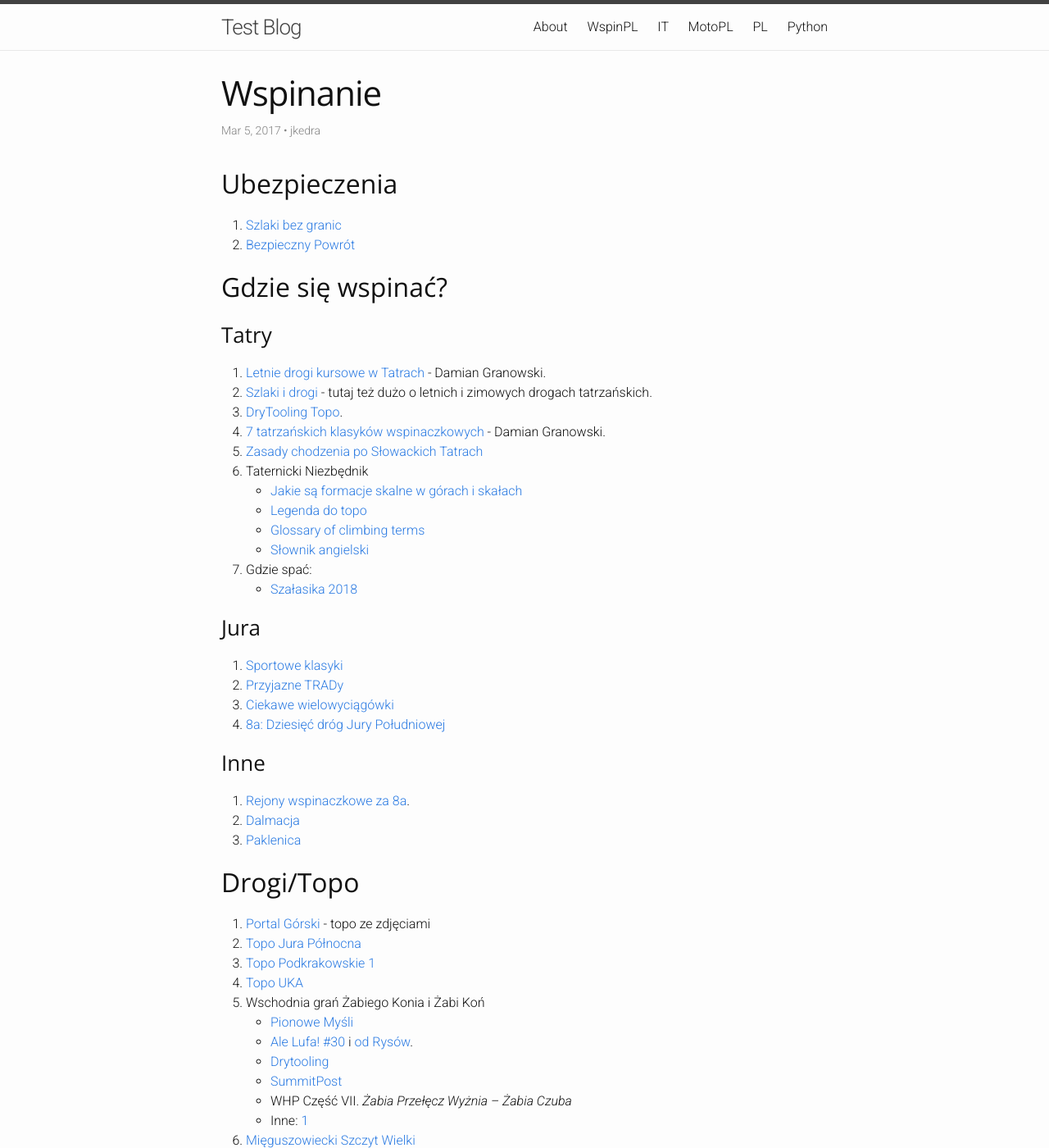
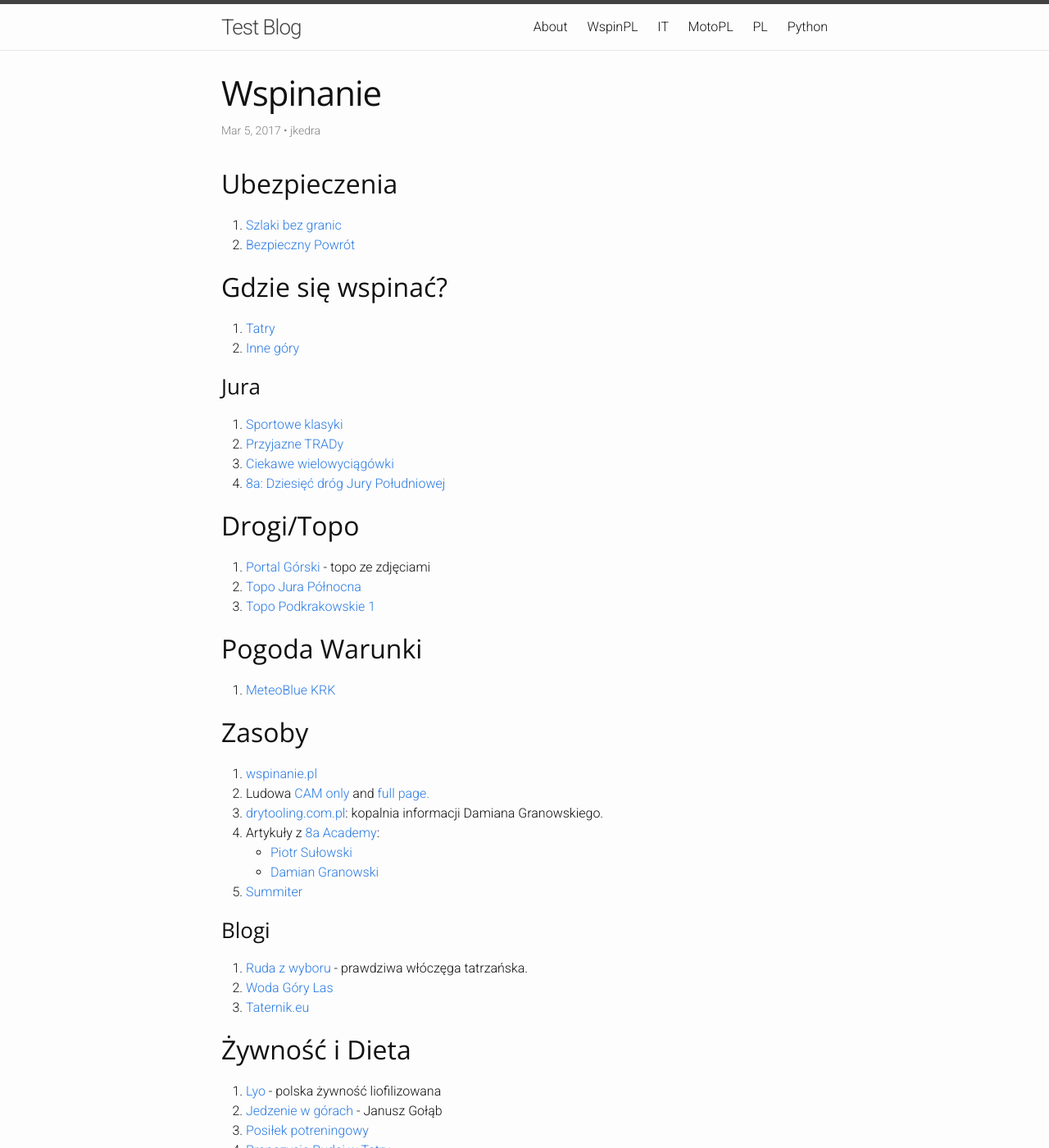
Before and after one commit to jkedra/jkedra.github.io, a Jekyll site: the page built from _posts/2017-03-05-wspinanie.md, in a window 1280 px wide and 1400 px high. Shown: the whole window at 82% size. Built offline with Jekyll 4.4.1, drawn with Linux system fonts in a browser that asks for light colours; some of the changed text lies outside the part shown.

Commit message:
climb resources rewrite

```diff
--- a/_posts/2017-03-05-wspinanie.md
+++ b/_posts/2017-03-05-wspinanie.md
@@ -18,22 +18,8 @@ categories: climb
 
 ## Gdzie się wspinać?
 
-### Tatry
-
-1. [Letnie drogi kursowe w Tatrach][gran-tatr-let1] -
-    Damian Granowski.
-2. [Szlaki i drogi](http://szlakiidrogi.pl/) -
-    tutaj też dużo o letnich i zimowych drogach tatrzańskich.
-3. [DryTooling Topo][dt-topo-tatry].
-4. [7 tatrzańskich klasyków wspinaczkowych][8a-topo-tatry] - Damian Granowski.
-5. [Zasady chodzenia po Słowackich Tatrach](http://www.gory.info/artyk.php?id=182)
-6. Taternicki Niezbędnik
-   * [Jakie są formacje skalne w górach i skałach][dt-formacje]
-   * [Legenda do topo][dt-topo-legenda]
-   * [Glossary of climbing terms](we:)
-   * [Słownik angielski](http://drytooling.com.pl/serwis/art/artykuly/1341-slownik-wspinaczkowy-ang-pol)
-7. Gdzie spać:
-    * [Szałasika 2018](http://pza.org.pl/news/news-pza/baza-tatrzanska-pza-lato-2018)
+1. [Tatry](/climb/tatry.html)
+2. [Inne góry](/climb/inne-gory.html)
 
 ### Jura
 
@@ -42,60 +28,16 @@ categories: climb
 3. [Ciekawe wielowyciągówki](http://winterclimb.com/hydepark/item/73-ciekawe-wielowyciagowki-jura-sokoly)
 4. [8a: Dziesięć dróg Jury Południowej][8a-10-drog-jury-s]
 
-### Inne
-
-1. [Rejony wspinaczkowe za 8a][8a-rejony].
-2. [Dalmacja](http://dalmatiaclimbing.com/)
-3. [Paklenica](http://www.paklenica-croatia.com/)
-
 
 ## Drogi/Topo
 
 1. [Portal Górski](http://topo.portalgorski.pl/) - topo ze zdjęciami
 2. [Topo Jura Północna](http://topojura.dz.pl/)
 3. [Topo Podkrakowskie 1](http://climbing.ovh.org/index.html)
-4. [Topo UKA](http://topo.uka.pl/content/topo/morskie_oko/morskie_oko.php)
-5. Wschodnia grań Żabiego Konia i Żabi Koń
-    * [Pionowe Myśli](http://pionowemysli.pl/topotatry/zabi-kon-wschodnia-gran/)
-    * [Ale Lufa! #30](https://www.youtube.com/watch?v=ZBamuYEuJ30) i [od Rysów](https://www.youtube.com/watch?v=Cv7lHlp5CMQ).
-    * [Drytooling](http://drytooling.com.pl/baza/gory/6442-zabi-kon)
-    * [SummitPost](http://www.summitpost.org/zabi-kon/501224)
-    * WHP Część VII. *Żabia Przełęcz Wyżnia – Żabia Czuba*
-    * Inne: [1](http://footsteps.cba.pl/zabi-kon-grania/)
-6. [Mięguszowiecki Szczyt Wielki](/climb/msw.html)
-8. Wielki Młynarzowy Żleb
-    * [Drytooling](http://drytooling.com.pl/baza/topo/lodospady/biala-woda/5928-wielki-mlynarzowy-zleb)
-    * [Zipi](http://zipi-tatry.eu/16/0402MlynarzowyZleb/index.html)
-    * [KWK](https://www.kw.krakow.pl/sww-kw-krakow/porady/gorskie/541-wielki-mlynarzowy-zleb.html)
-    * [Sakwa](http://sakwa.agh.edu.pl/2018/04/04/wielki-mlynarzowy-zleb-zjazd-z-mlynarza/)
-8. [Topo](http://szlakiidrogi.pl/pobierz/) ze [Szlaki i Drogi](http://szlakiidrogi.pl/pobierz/).
-9. [Mapa lesných a pozemných komunikácií SR](https://gis.nlcsk.org/lc/)
-10. [Zipi Tatry](http://zipi-tatry.eu)
-11. [Fotograficzne mapy szlaków tatrzańskich](https://photos.google.com/share/AF1QipOES-QkYrvn0Wf_3D6-0xlRV_4TfGAiJ_qMUWyjrYLb8kV1PppKOH9jpRtynwzNBw?key=Y3NGbC1xNmlKYTBvY3RpSUYzdEYxd0Exc1Jna0ZR)
-12. [Panoramy damomar.eu](http://dagomar.eu)
-
-### Trekking
-
-1. Opisy Rudej:
-    * [od Liliowego po Wrota](http://www.rudazwyboru.pl/2016/09/uff-off-czyli-upalny-offroad-od.html)
-    * [Świnica](http://www.rudazwyboru.pl/2016/12/swinica-opis-szlaku.html)
-2. [Orla Perć](http://podroze.onet.pl/aktywnie/orla-perc-opis-i-zdjecia-szlaku-trasa-szczyty-przelecze-trudnosci/2qwxw6) - nie taki znowu trekking, zdjęcia Orelej Perci
-
-
-## Wspinanie Zimowe
-
-1. [Lodospady na drytooling.com.pl](http://drytooling.com.pl/baza/topo/lodospady)
-2. [Lodospady.pl](http://lodospady.pl)
-3. [KW Kraków, lodospady w dolinie Jaworowej](http://www.kw.krakow.pl/sww-kw-krakow/porady/topo/459-lodospady-to-nie-tylko-cisowki-w-dolinie-bialej-wody.html)
 
 ## Pogoda Warunki
 
-1. [TOPR](http://pogoda.topr.pl)
-2. [Mountain-Forecast.com](https://www.mountain-forecast.com/subranges/tatras/locations) - pogoda dla Tatry
-2. [Zasoby Pogodowe Serwisu DryTooling](http://drytooling.com.pl/pogoda-w-gorach)
 3. [MeteoBlue KRK](https://www.meteoblue.com/pl/pogoda/prognoza/multimodel/krak%C3%B3w_polska_3094802?fcstlength=144)
-4. [Skitourowe](http://skitourowezakopane.pl/)
-5. [Warunki w Tatrach Sakwa](http://sakwa.agh.edu.pl/lista-przejsc/warunki-w-tatrach/)
 
 ## Zasoby
 
```
Also changed, not shown: _climb/inne-gory.md (added, +25 -0 lines), _climb/tatry.md (added, +127 -0 lines).
